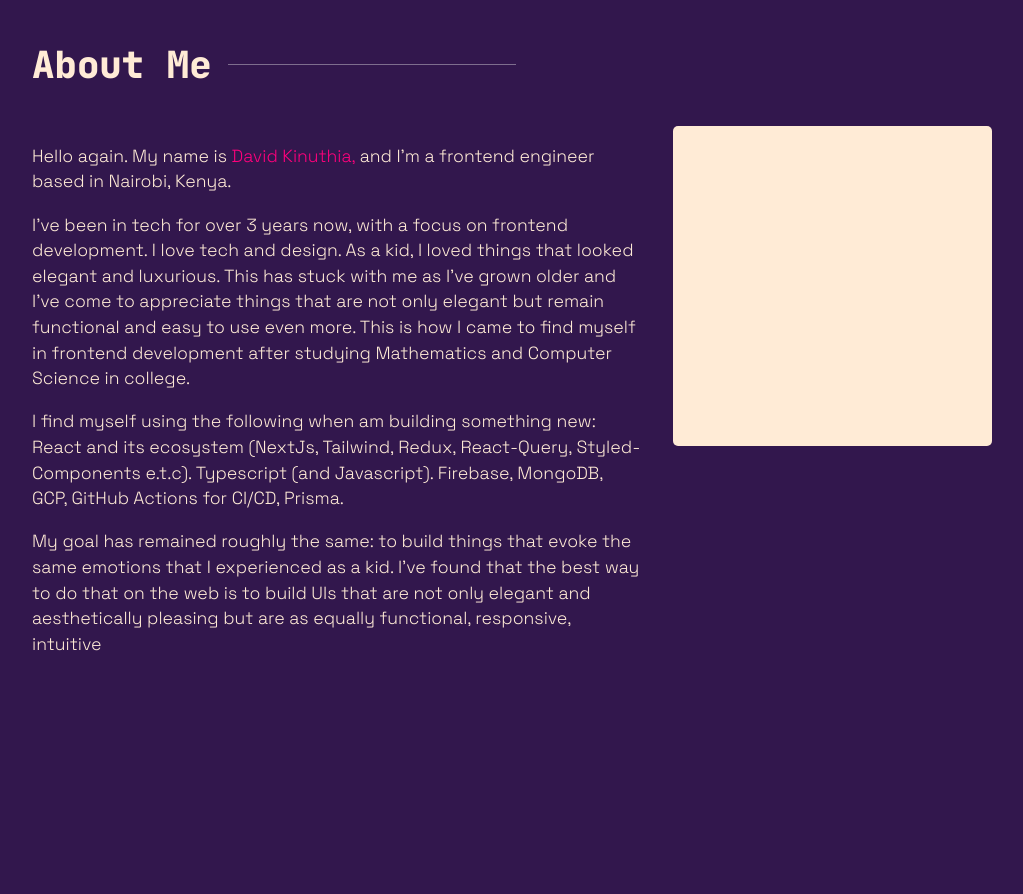
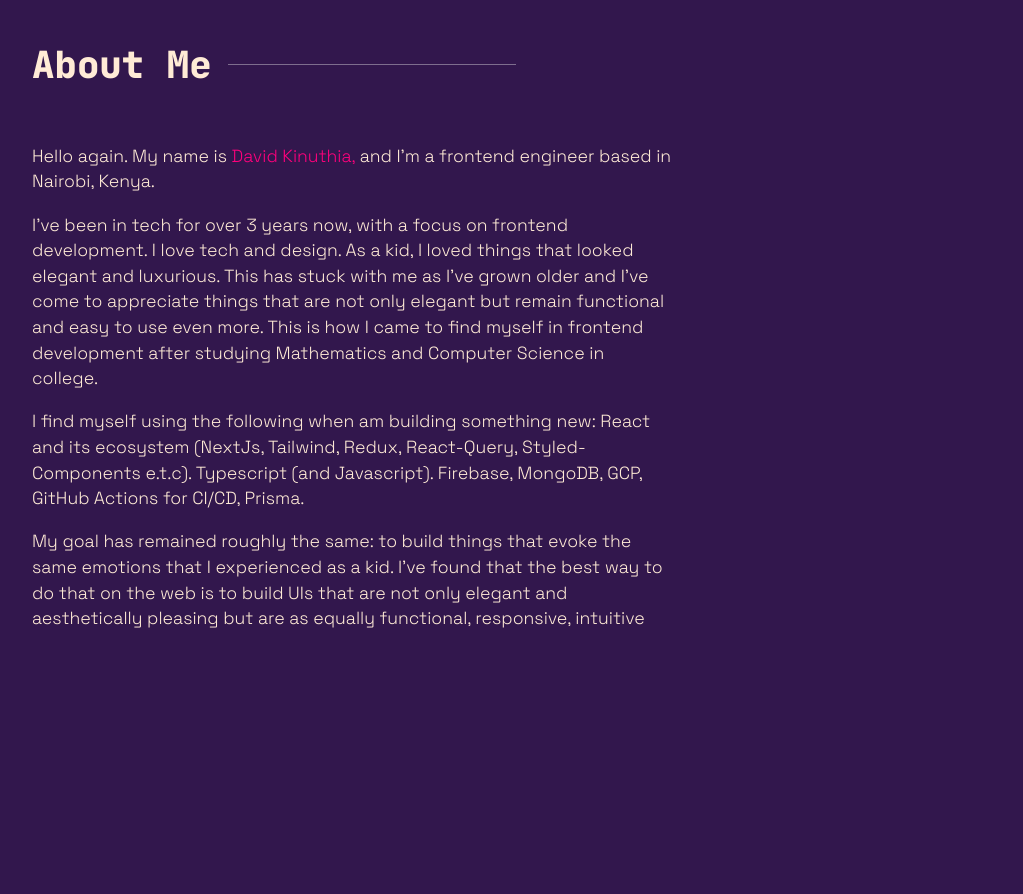
Before and after one commit to kd-kinuthiadavid/kdio-dev, a Next.js app: page / in a window 1280 px wide. Shown: the part 900-1794 px from the top of the page, without its empty margins (128-1151 px from the left). Built offline with nearby package versions, Linux system fonts and the light colour scheme.

Commit message:
feat: temporarily hide the image placeholder

```diff
--- a/components/AboutSection/index.tsx
+++ b/components/AboutSection/index.tsx
@@ -41,7 +41,7 @@ const About = () => {
             responsive, intuitive
           </p>
         </div>
-        <div className="about_image_placeholder"></div>
+        {/* <div className="about_image_placeholder"></div> */}
       </div>
     </Wrapper>
   );
```
